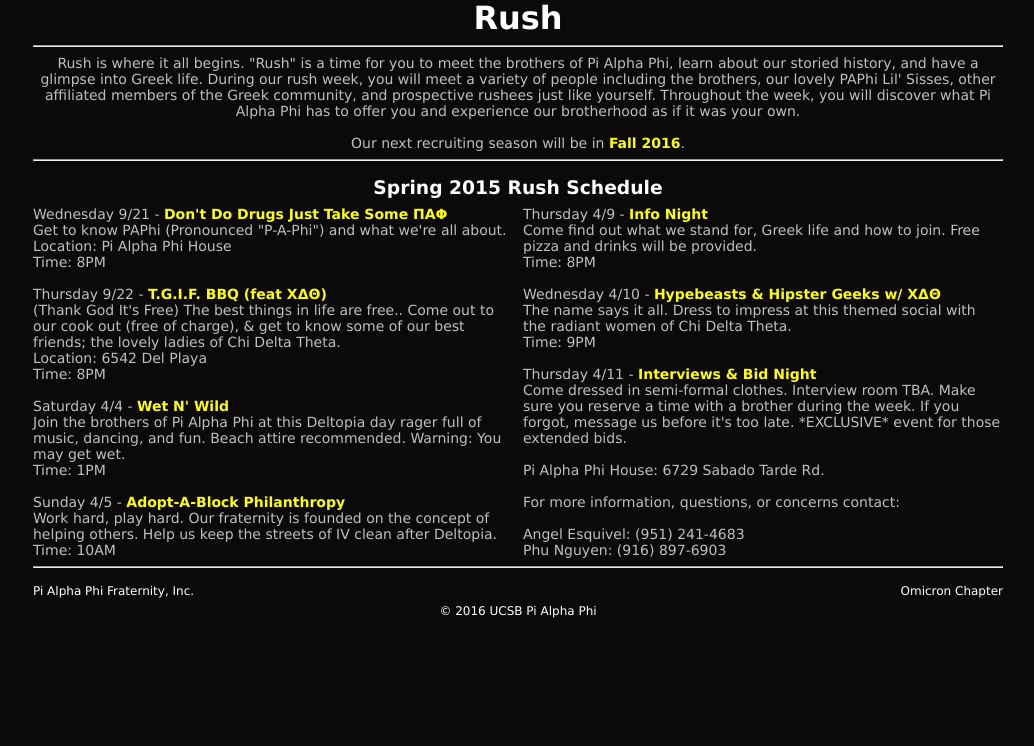
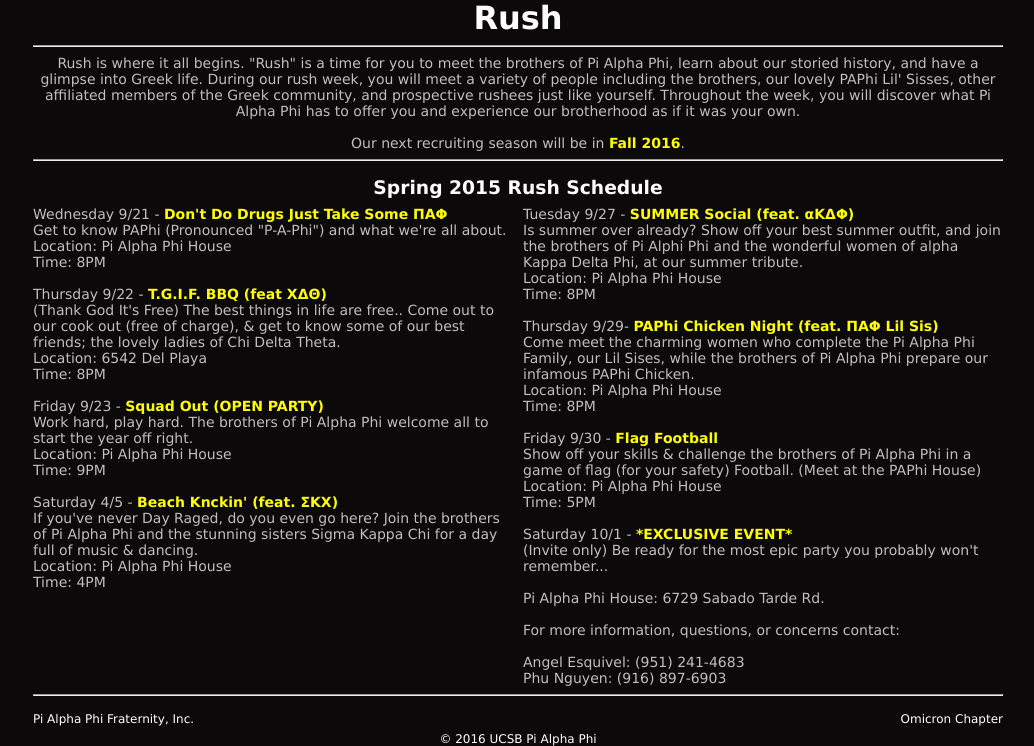
Before and after one commit to kjih/ucsbpialphaphi, a PHP site: page /rush in a window 1280 px wide. Shown: the part 338-1084 px from the top of the page, without its empty margins (122-1156 px from the left). Before the commit the page ends 956 px from the top, so only its background shows below. Run offline with PHP 8.4, Linux system fonts and the light colour scheme; some libraries are stand-ins or nearby versions.

Commit message:
Updated Rush Event Page

```diff
--- a/public/rush.php
+++ b/public/rush.php
@@ -66,14 +66,15 @@
                 <div class="container-xs-left">
                     <p class="bodyText-left">Wednesday 9/21 - <strong>Don't Do Drugs Just Take Some &Pi;&Alpha;&Phi;</strong><br />Get to know PAPhi (Pronounced "P-A-Phi") and what we're all about.<br />Location: Pi Alpha Phi House<br />Time: 8PM</p>
                     <p class="bodyText-left">Thursday 9/22 - <strong>T.G.I.F. BBQ (feat &Chi;&Delta;&Theta;)</strong><br />(Thank God It's Free) The best things in life are free.. Come out to our cook out (free of charge), &amp; get to know some of our best friends; the lovely ladies of Chi Delta Theta.<br />Location: 6542 Del Playa<br/>Time: 8PM</p>
-                    <p class="bodyText-left">Saturday 4/4 - <strong>Wet N' Wild</strong><br />Join the brothers of Pi Alpha Phi at this Deltopia day rager full of music, dancing, and fun. Beach attire recommended. Warning: You may get wet.<br />Time: 1PM</p>
-                    <p class="bodyText-left">Sunday 4/5 - <strong>Adopt-A-Block Philanthropy</strong><br />Work hard, play hard. Our fraternity is founded on the concept of helping others. Help us keep the streets of IV clean after Deltopia.<br />Time: 10AM</p>
+                    <p class="bodyText-left">Friday 9/23 - <strong>Squad Out (OPEN PARTY)</strong><br />Work hard, play hard. The brothers of Pi Alpha Phi welcome all to start the year off right.<br />Location: Pi Alpha Phi House<br />Time: 9PM</p>
+                    <p class="bodyText-left">Saturday 4/5 - <strong>Beach Knckin' (feat. &Sigma;&Kappa;&Chi;)</strong><br />If you've never Day Raged, do you even go here? Join the brothers of Pi Alpha Phi and the stunning sisters Sigma Kappa Chi for a day full of music &amp; dancing.<br />Location: Pi Alpha Phi House<br />Time: 4PM</p>
                 </div>
 
                 <div class="container-xs-right">
-                    <p class="bodyText-left">Thursday 4/9 - <strong>Info Night</strong><br />Come find out what we stand for, Greek life and how to join. Free pizza and drinks will be provided.<br />Time: 8PM</p>
-                    <p class="bodyText-left">Wednesday 4/10 - <strong>Hypebeasts &amp; Hipster Geeks w/ &Chi;&Delta;&Theta;</strong><br />The name says it all. Dress to impress at this themed social with the radiant women of Chi Delta Theta.<br />Time: 9PM</p>
-                    <p class="bodyText-left">Thursday 4/11 - <strong>Interviews &amp; Bid Night</strong><br />Come dressed in semi-formal clothes. Interview room TBA. Make sure you reserve a time with a brother during the week. If you forgot, message us before it's too late. *EXCLUSIVE* event for those extended bids.</p>
+                    <p class="bodyText-left">Tuesday 9/27 - <strong>SUMMER Social (feat. &alpha;&Kappa;&Delta;&Phi;)</strong><br />Is summer over already? Show off your best summer outfit, and join the brothers of Pi Alphi Phi and the wonderful women of alpha Kappa Delta Phi, at our summer tribute.<br />Location: Pi Alpha Phi House<br />Time: 8PM</p>
+                    <p class="bodyText-left">Thursday 9/29- <strong>PAPhi Chicken Night (feat. &Pi;&Alpha;&Phi; Lil Sis)</strong><br />Come meet the charming women who complete the Pi Alpha Phi Family, our Lil Sises, while the brothers of Pi Alpha Phi prepare our infamous PAPhi Chicken.<br />Location: Pi Alpha Phi House<br />Time: 8PM</p>
+                    <p class="bodyText-left">Friday 9/30 - <strong>Flag Football</strong><br />Show off your skills &amp; challenge the brothers of Pi Alpha Phi in a game of flag (for your safety) Football. (Meet at the PAPhi House)<br />Location: Pi Alpha Phi House<br />Time: 5PM</p>
+                    <p class="bodyText-left">Saturday 10/1 - <strong>*EXCLUSIVE EVENT*</strong><br />(Invite only) Be ready for the most epic party you probably won't remember...
                     <p class="bodyText-left">Pi Alpha Phi House: 6729 Sabado Tarde Rd.<br /><br />For more information, questions, or concerns contact:<br /><br />Angel Esquivel: (951) 241-4683<br />Phu Nguyen: (916) 897-6903</p>
 
                 </div>
```
